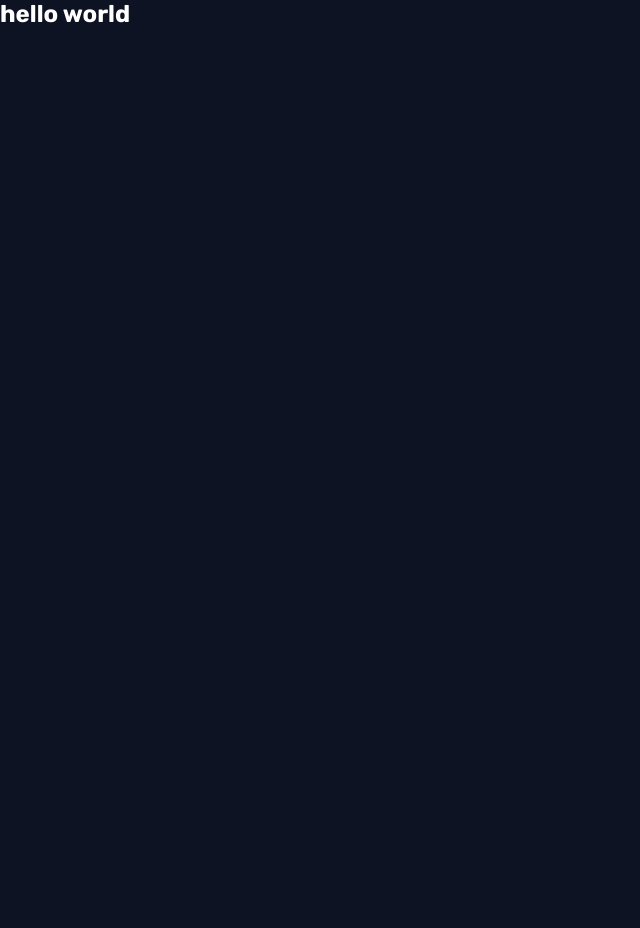
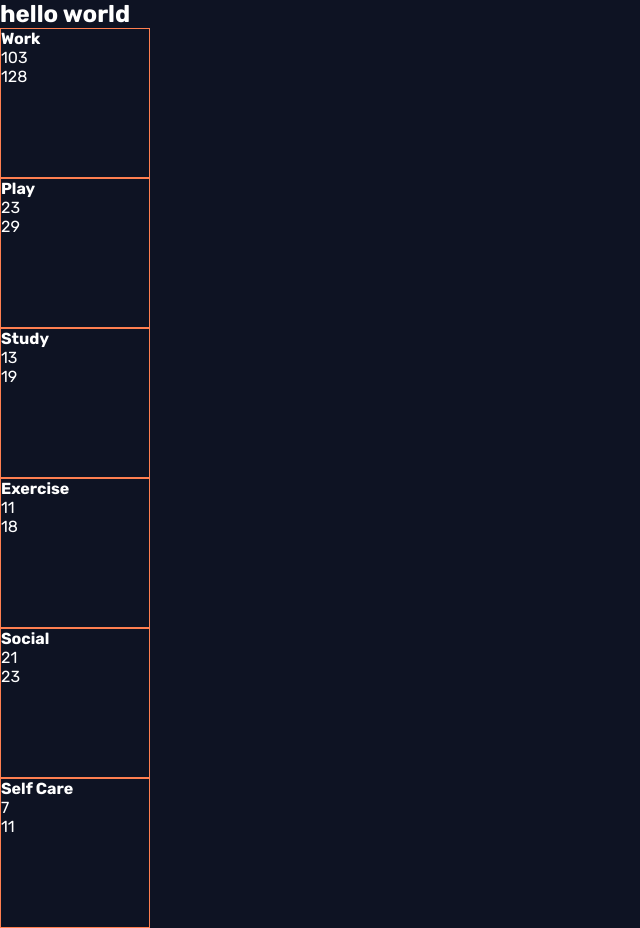
Before and after one commit to EdwinSch/react-timetracking-dashboard, a React (Vite) app: page / in a window 1280 px wide. Shown: the whole page, without its empty margins (0-640 px from the left). Before the commit the page ends 800 px from the top, so only its background shows below. Built offline with nearby package versions, Linux system fonts and the light colour scheme.

Commit message:
refactor dataset

```diff
--- a/src/App.jsx
+++ b/src/App.jsx
@@ -1,7 +1,28 @@
+import { useState } from "react";
+import trackingData from "./data.json";
+
 function App() {
+  const [data, setData] = useState(trackingData);
+  const [activeIndex, setActiveIndex] = useState(2);
+
   return (
     <>
       <h2>hello world</h2>
+      <div>
+        {data.map((item, index) => {
+          const { title, timeframes } = item;
+
+          return (
+            <div className="card" key={index}>
+              <h4>{title}</h4>
+              <p>{timeframes[activeIndex].current}</p>
+              <p>{timeframes[activeIndex].previous}</p>
+
+              {/* {console.log(timeframes)} */}
+            </div>
+          );
+        })}
+      </div>
     </>
   );
 }
--- a/src/data.json
+++ b/src/data.json
@@ -1,104 +1,50 @@
 [
   {
     "title": "Work",
-    "timeframes": {
-      "daily": {
-        "current": 5,
-        "previous": 7
-      },
-      "weekly": {
-        "current": 32,
-        "previous": 36
-      },
-      "monthly": {
-        "current": 103,
-        "previous": 128
-      }
-    }
+    "timeframes": [
+      { "current": 5, "previous": 7 },
+      { "current": 32, "previous": 36 },
+      { "current": 103, "previous": 128 }
+    ]
   },
   {
     "title": "Play",
-    "timeframes": {
-      "daily": {
-        "current": 1,
-        "previous": 2
-      },
-      "weekly": {
-        "current": 10,
-        "previous": 8
-      },
-      "monthly": {
-        "current": 23,
-        "previous": 29
-      }
-    }
+    "timeframes": [
+      { "current": 1, "previous": 2 },
+      { "current": 10, "previous": 8 },
+      { "current": 23, "previous": 29 }
+    ]
   },
   {
     "title": "Study",
-    "timeframes": {
-      "daily": {
-        "current": 0,
-        "previous": 1
-      },
-      "weekly": {
-        "current": 4,
-        "previous": 7
-      },
-      "monthly": {
-        "current": 13,
-        "previous": 19
-      }
-    }
+    "timeframes": [
+      { "current": 0, "previous": 1 },
+      { "current": 4, "previous": 7 },
+      { "current": 13, "previous": 19 }
+    ]
   },
   {
     "title": "Exercise",
-    "timeframes": {
-      "daily": {
-        "current": 1,
-        "previous": 1
-      },
-      "weekly": {
-        "current": 4,
-        "previous": 5
-      },
-      "monthly": {
-        "current": 11,
-        "previous": 18
-      }
-    }
+    "timeframes": [
+      { "current": 1, "previous": 1 },
+      { "current": 4, "previous": 5 },
+      { "current": 11, "previous": 18 }
+    ]
   },
   {
     "title": "Social",
-    "timeframes": {
-      "daily": {
-        "current": 1,
-        "previous": 3
-      },
-      "weekly": {
-        "current": 5,
-        "previous": 10
-      },
-      "monthly": {
-        "current": 21,
-        "previous": 23
-      }
-    }
+    "timeframes": [
+      { "current": 1, "previous": 3 },
+      { "current": 5, "previous": 10 },
+      { "current": 21, "previous": 23 }
+    ]
   },
   {
     "title": "Self Care",
-    "timeframes": {
-      "daily": {
-        "current": 0,
-        "previous": 1
-      },
-      "weekly": {
-        "current": 2,
-        "previous": 2
-      },
-      "monthly": {
-        "current": 7,
-        "previous": 11
-      }
-    }
+    "timeframes": [
+      { "current": 0, "previous": 1 },
+      { "current": 2, "previous": 2 },
+      { "current": 7, "previous": 11 }
+    ]
   }
 ]
--- a/src/styles/main.scss
+++ b/src/styles/main.scss
@@ -40,3 +40,9 @@ body {
   background: $background;
   color: $text;
 }
+
+.card {
+  width: 150px;
+  height: 150px;
+  border: $inspect;
+}
```
Also changed, not shown: 1 other file (tests, documents, lock files or other folders).
